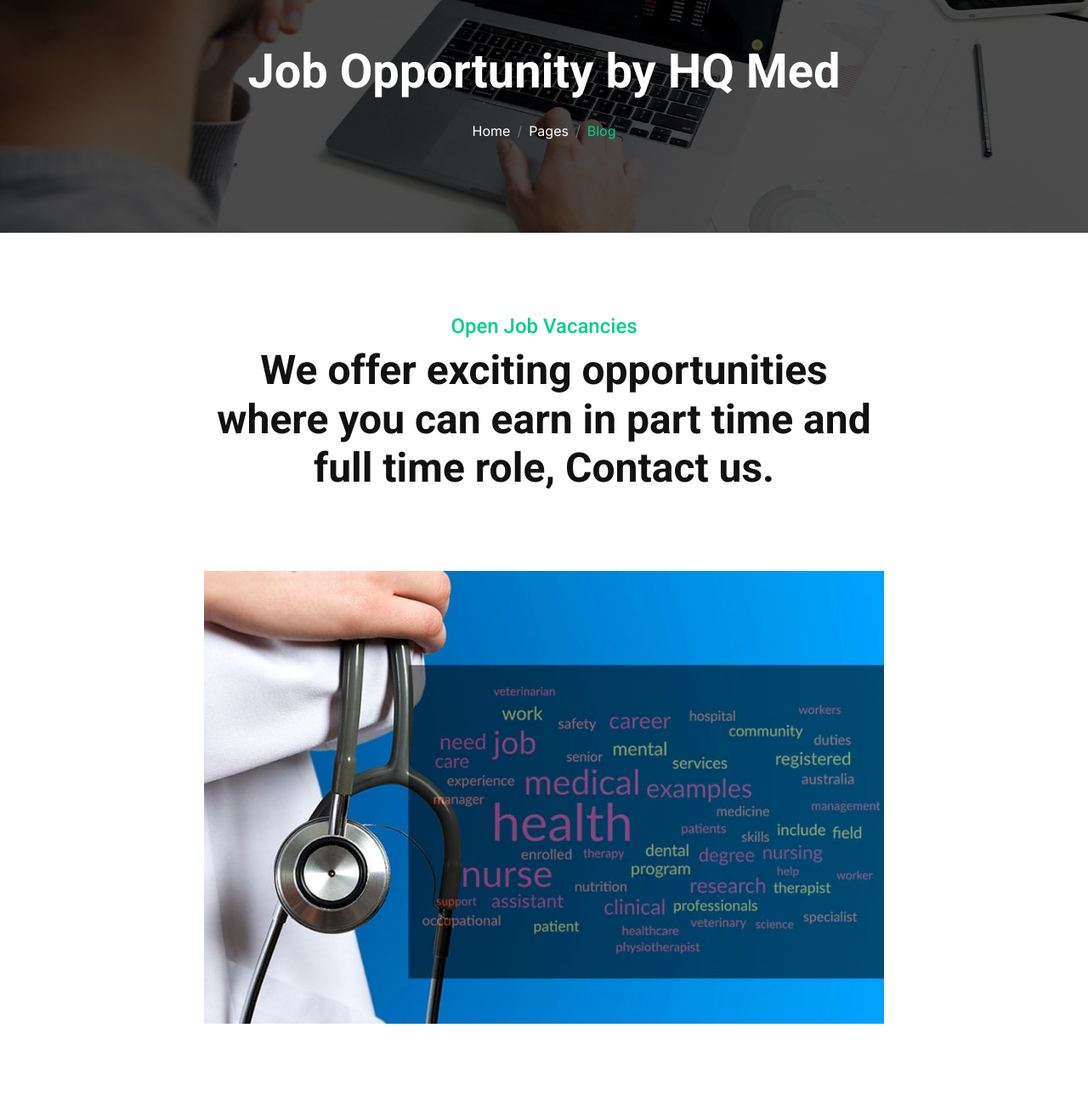
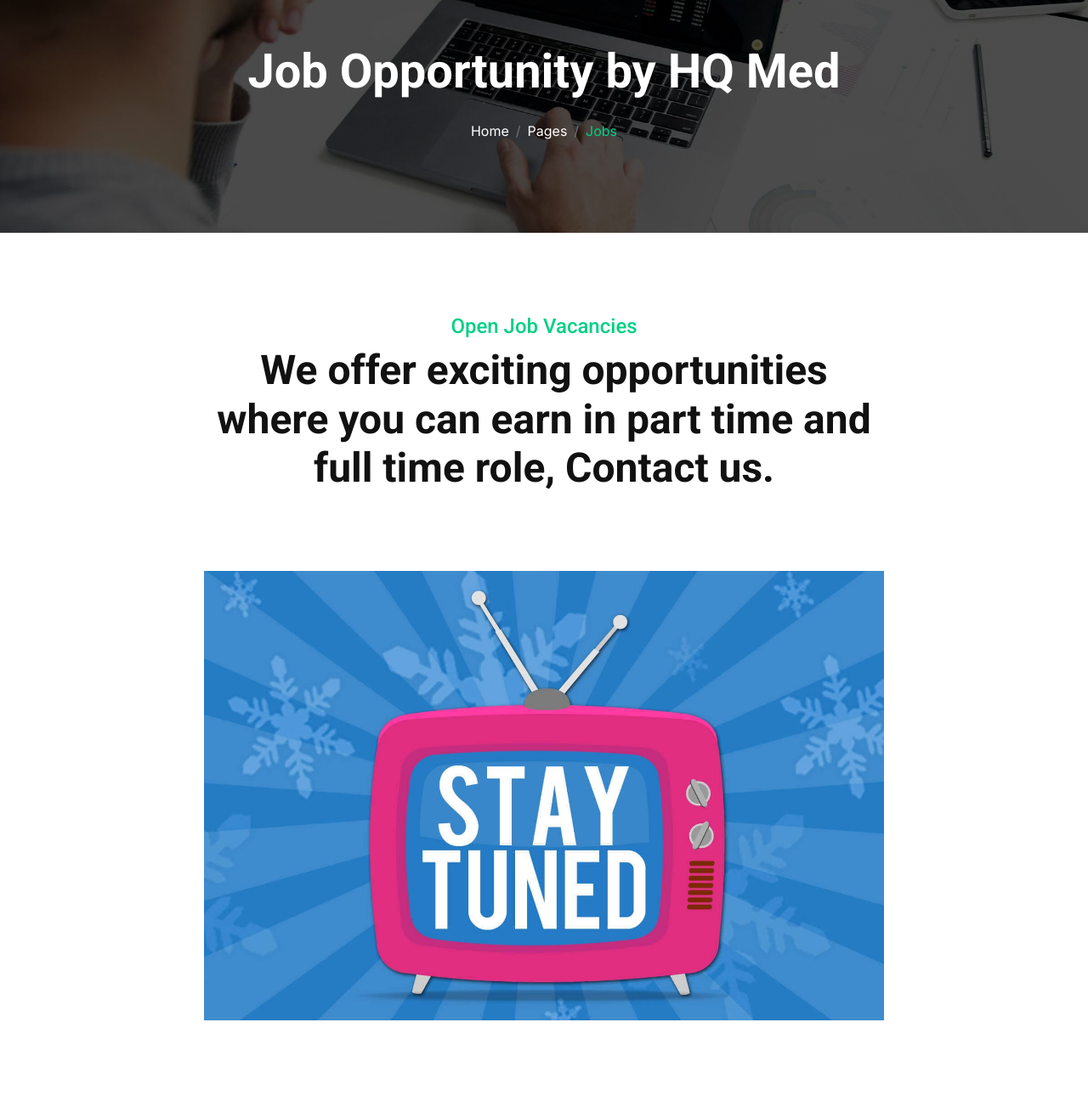
Before and after one commit to Abtsega123/HQ-Medical-Data-Research, a plain HTML site: page blog.html in a window 1280 px wide. Shown: the part 137-1440 px from the top of the page at 85% size. Drawn offline with nearby package versions, Linux system fonts and the light colour scheme.

Commit message:
commited

```diff
--- a/blog.html
+++ b/blog.html
@@ -64,7 +64,7 @@
                     <ol class="breadcrumb d-flex justify-content-center mb-0 wow fadeInDown" data-wow-delay="0.3s">
                         <li class="breadcrumb-item"><a href="index.html">Home</a></li>
                         <li class="breadcrumb-item"><a href="#">Pages</a></li>
-                        <li class="breadcrumb-item active text-primary">Blog</li>
+                        <li class="breadcrumb-item active text-primary">Jobs</li>
                     </ol>
                 </div>
             </div>
@@ -83,7 +83,7 @@
                 </div>
                 <div class="container">
                     <div class="image-container" style="text-align: center; margin: 20px 0;">
-                        <img src="img/job.jpg" alt="Big Image" style="max-width: 100%; height: auto; width: 800px;">
+                        <img src="img/stay.jpg" alt="Big Image" style="max-width: 100%; height: auto; width: 800px;">
                     </div>
                 </div>
 
```
